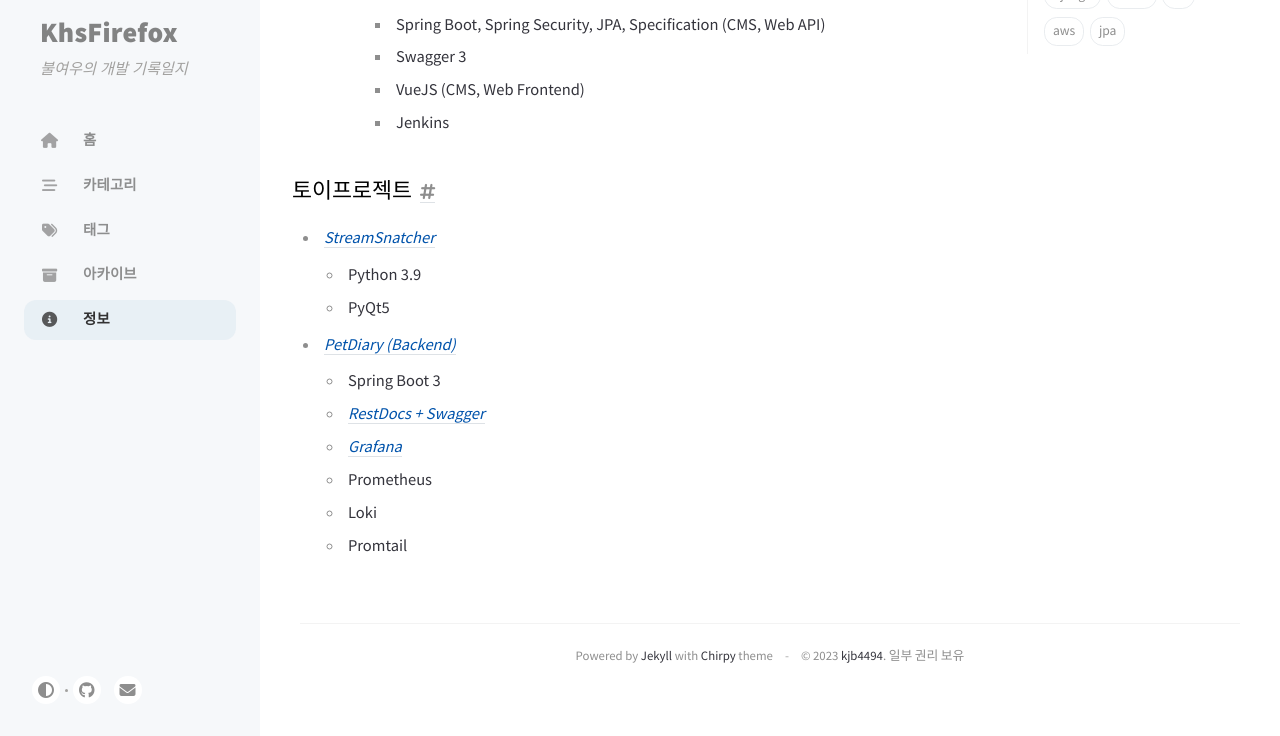
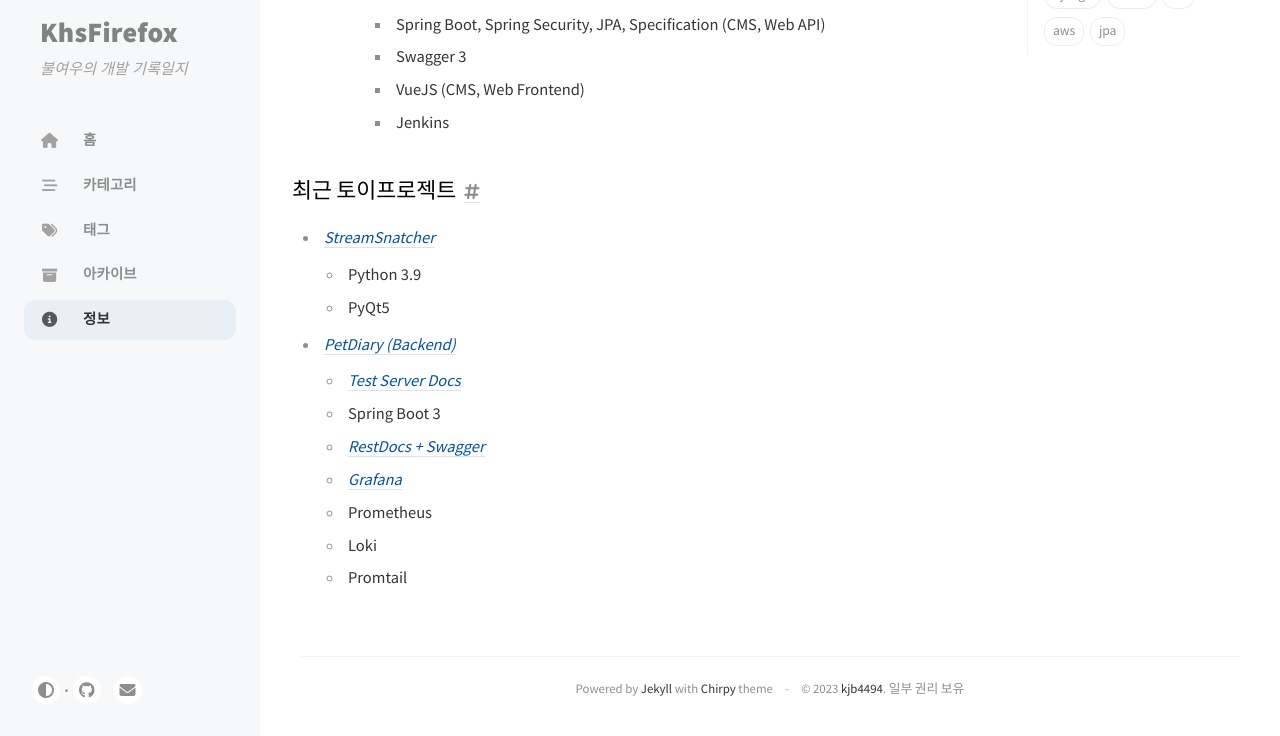
Before and after one commit to kjb4494/kjb4494.github.io, a Jekyll site: the page built from _tabs/about.md, in a window 1280 px wide and 900 px high, scrolled down 1484 px, cut to the strip 164-900 px from the top of the window. Built offline with Jekyll 4.4.1, drawn with Linux system fonts in a browser that asks for light colours; cached includes are drawn as plain includes; comment, search, counter and statistics services are not loaded; before the commit the page ends 2351 px from its top, so only the background shows below that.

Commit message:
필요없는 글 파일 백업폴더로 옮김

```diff
--- a/_config.yml
+++ b/_config.yml
@@ -191,6 +191,7 @@ exclude:
   - rollup.config.js
   - node_modules
   - package*.json
+  - backup
 
 jekyll-archives:
   enabled: [categories, tags]
--- a/_tabs/about.md
+++ b/_tabs/about.md
@@ -53,12 +53,13 @@ order: 4
        - VueJS (CMS, Web Frontend)
        - Jenkins
 
-### 토이프로젝트
+### 최근 토이프로젝트
 
 - [_StreamSnatcher_](https://kjb4494.github.io/posts/aws-media-lab-semina/)
   - Python 3.9
   - PyQt5
 - [_PetDiary (Backend)_](https://github.com/pet-diary-tft/pet-diary)
+  - [_Test Server Docs_](https://swagger.kjb4494.site/)
   - Spring Boot 3
   - [_RestDocs + Swagger_](https://kjb4494.github.io/posts/restdocs-with-swagger/)
   - [_Grafana_](https://kjb4494.github.io/posts/grafana/)
```
Also changed, not shown: backup/2019-08-08-text-and-typography.md (renamed from _posts/2019-08-08-text-and-typography.md), backup/2019-08-08-write-a-new-post.md (renamed from _posts/2019-08-08-write-a-new-post.md), backup/2019-08-09-getting-started.md (renamed from _posts/2019-08-09-getting-started.md), backup/2019-08-11-customize-the-favicon.md (renamed from _posts/2019-08-11-customize-the-favicon.md), backup/2021-01-03-enable-google-pv.md (renamed from _posts/2021-01-03-enable-google-pv.md), backup/2021-02-10-create-github-blog.md (renamed from _posts/2021-02-10-create-github-blog.md).
